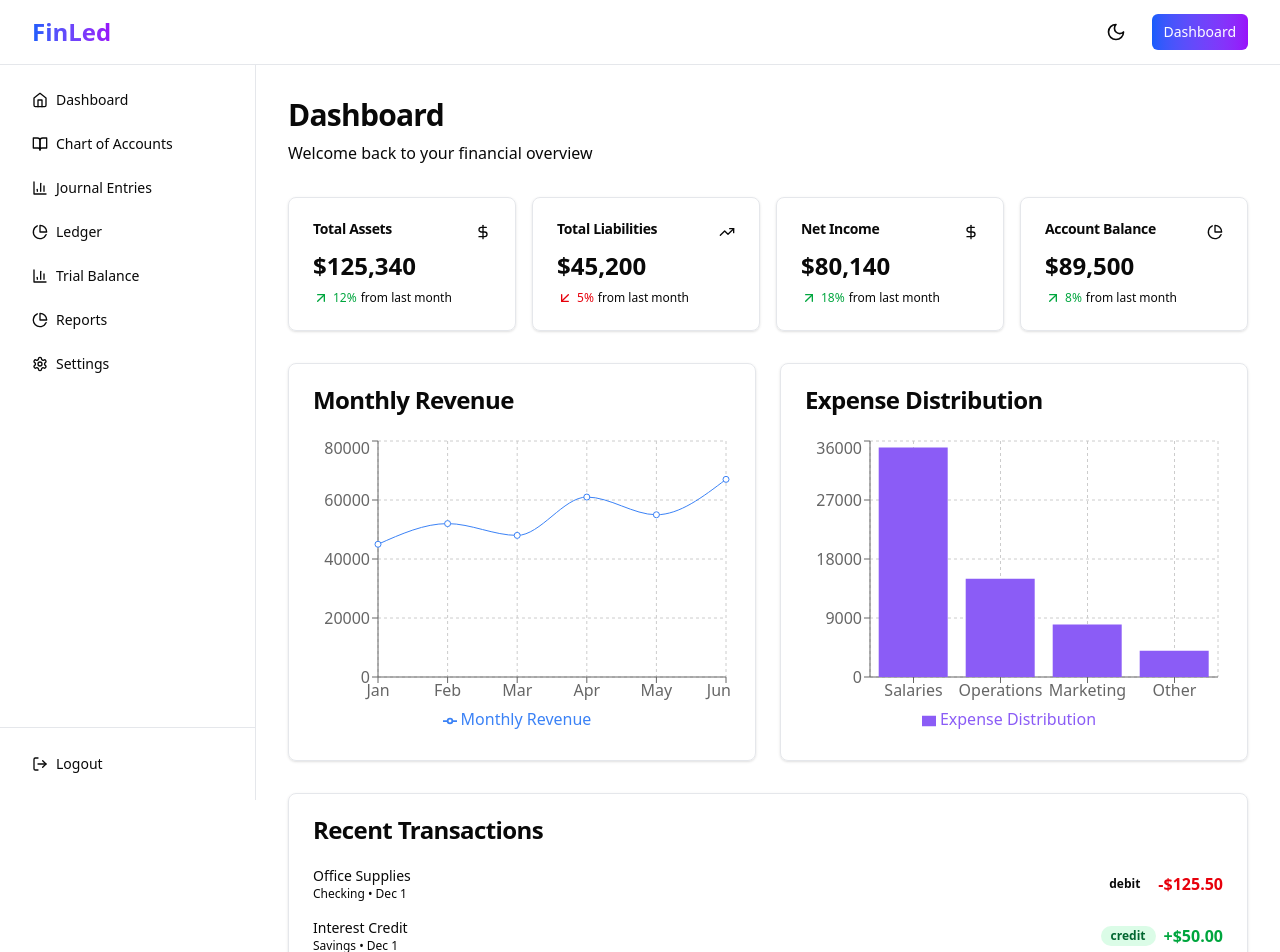
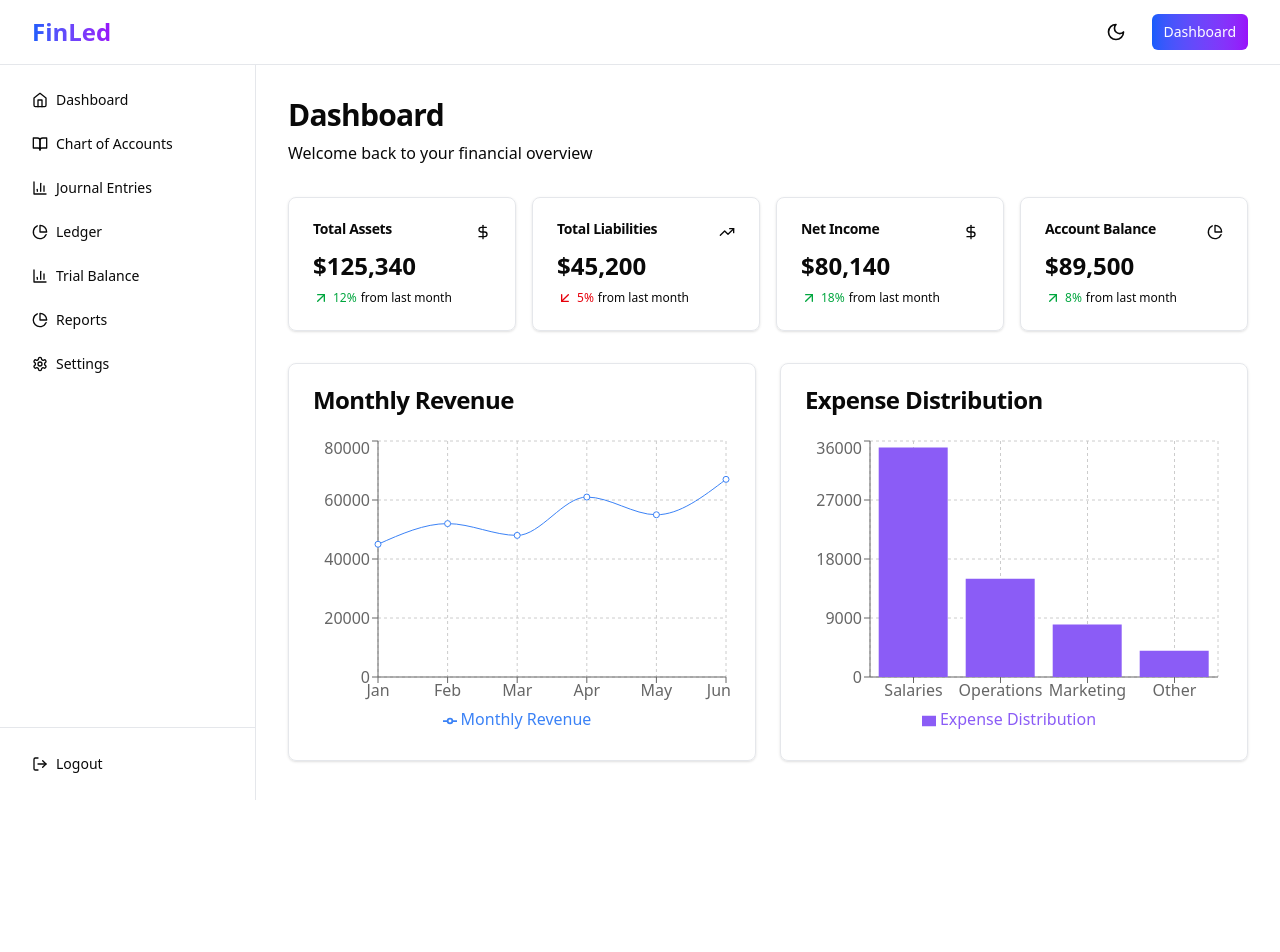
Before and after one commit to Senthalan-SKS/FinLeg, a Next.js app in the folder frontend/: page /dashboard in a window 1280 px wide. Shown: the top 952 px of the page. After the commit the page ends 800 px from the top, so only its background shows below. Built offline with nearby package versions, Linux system fonts and the light colour scheme.

Commit message:
chore: dashboard mock transaction removed

```diff
--- a/frontend/app/(dashboard)/dashboard/page.tsx
+++ b/frontend/app/(dashboard)/dashboard/page.tsx
@@ -1,16 +1,10 @@
 'use client';
 
 import { StatCard } from '@/app/components/fintech/stat-card';
-import { TransactionList } from '@/app/components/fintech/transaction-list';
 import { FinanceChart } from '@/app/components/fintech/finance-chart';
 import { TrendingUp, DollarSign, PieChart, Activity } from 'lucide-react';
 
-const mockTransactions = [
-  { id: '1', account: 'Checking', description: 'Office Supplies', amount: 125.50, type: 'debit' as const, date: 'Dec 1' },
-  { id: '2', account: 'Savings', description: 'Interest Credit', amount: 50.00, type: 'credit' as const, date: 'Dec 1' },
-  { id: '3', account: 'Checking', description: 'Client Payment', amount: 1200.00, type: 'credit' as const, date: 'Nov 30' },
-  { id: '4', account: 'Checking', description: 'Equipment Purchase', amount: 450.00, type: 'debit' as const, date: 'Nov 29' },
-];
+
 
 const mockChartData = [
   { name: 'Jan', value: 45000 },
@@ -87,8 +81,7 @@ export default function DashboardPage() {
         />
       </div>
 
-      {/* Recent Transactions */}
-      <TransactionList transactions={mockTransactions} title="Recent Transactions" />
+
     </div>
   );
 }
```
